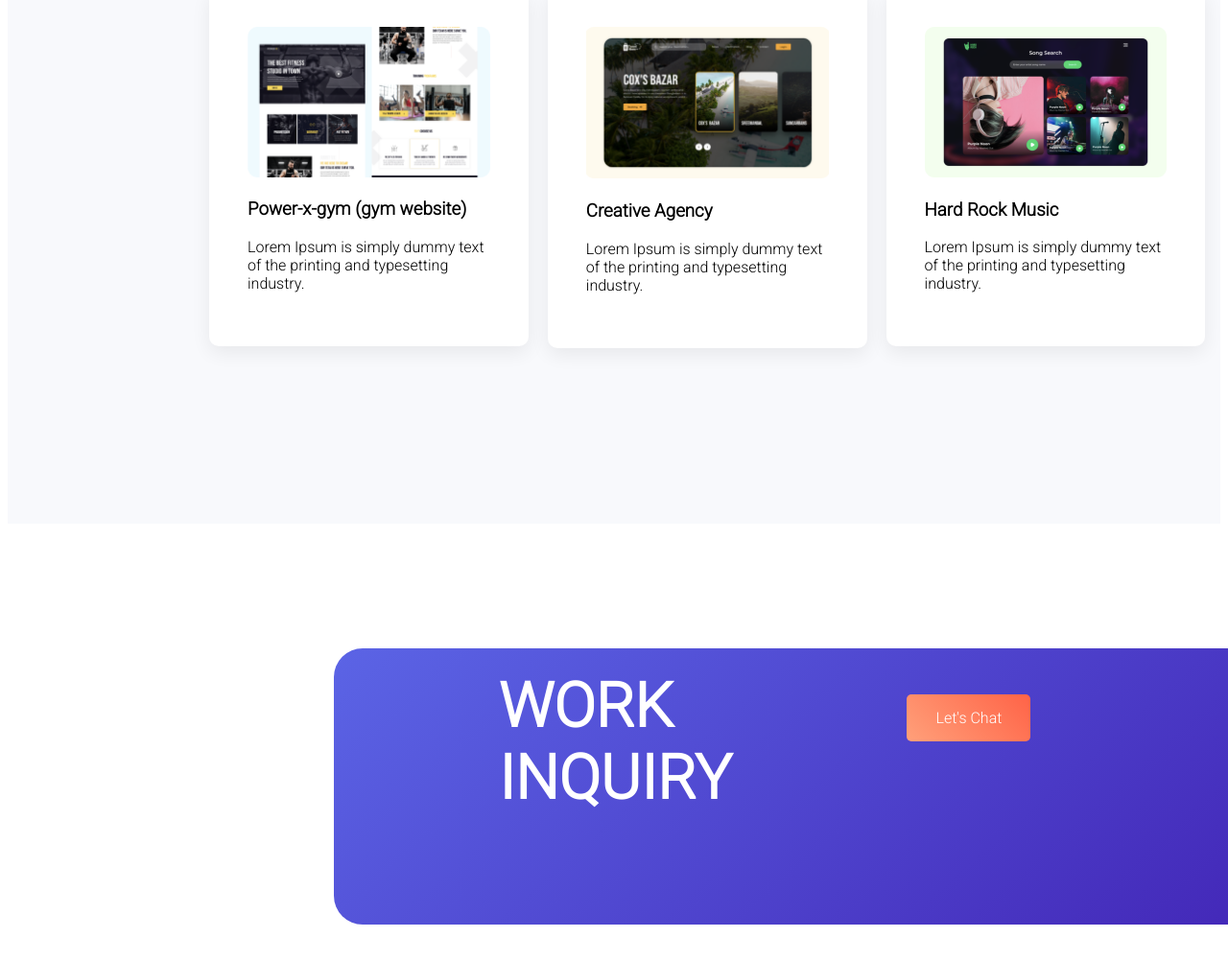
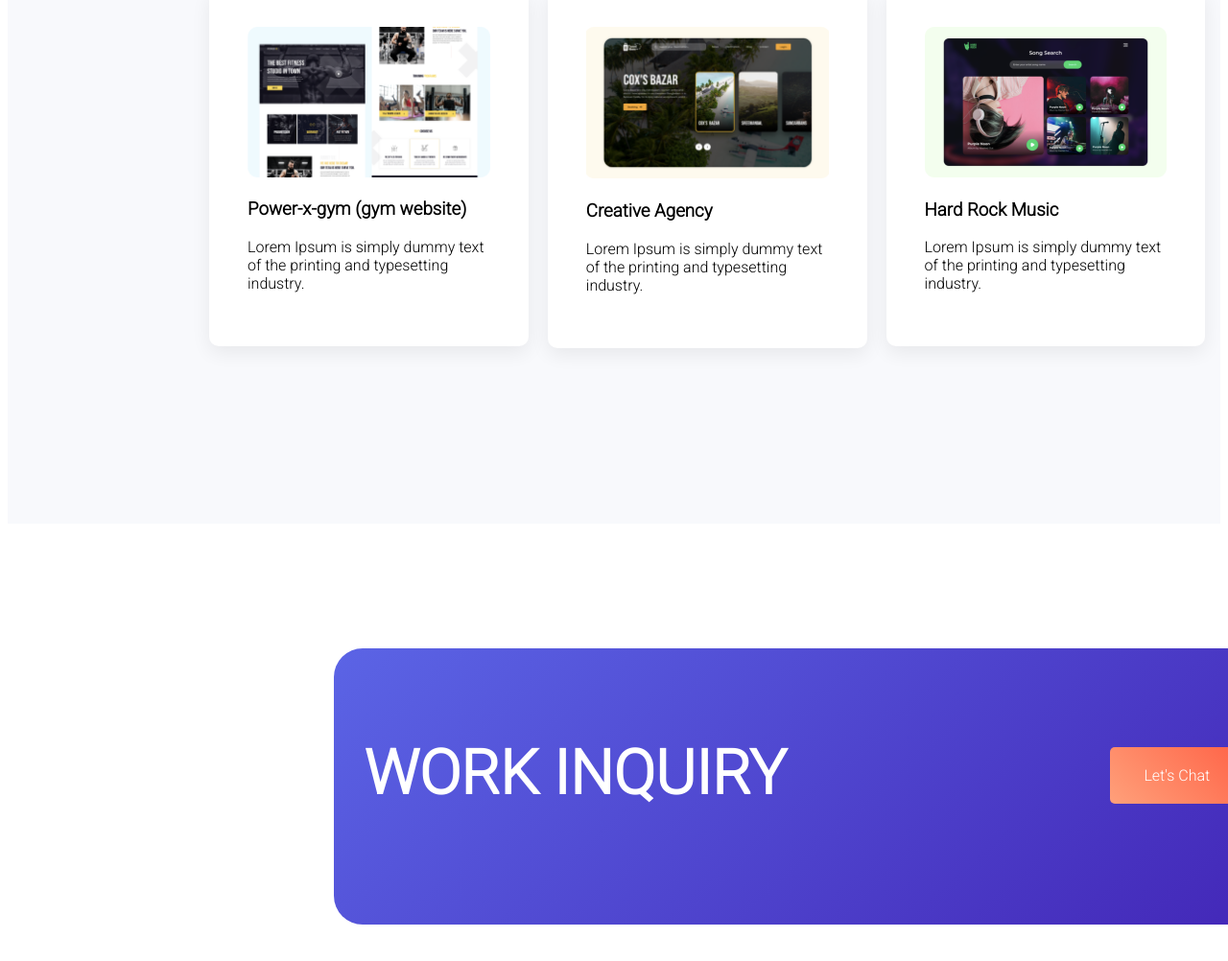
Before and after one commit to SajibNath2021/Assignment-01, a plain HTML site: page index.html in a window 1280 px wide. Shown: the part 1812-2814 px from the top of the page at 96% size. Drawn offline with Linux system fonts and the light colour scheme.

Commit message:
works inquarie done

```diff
--- a/index.css
+++ b/index.css
@@ -89,14 +89,20 @@ span{
 
 }
 .INQUIRY-design{
-    width: 40%;
+    width: 50%;
     float: left;
-    margin-left: 5%;
-    margin-right: 2%
+    margin-left: 95px;
+    margin-top: 60px;
 }
 #unique{
     font-size: 64px;
     color: #fff;
-    margin-top: -40px;
+    margin-top: 30px;
+    margin-left: -95px;
 
 }
+#unoque-button{
+    margin-left: 230px;
+    padding: 20px 35px;
+
+}
--- a/index.html
+++ b/index.html
@@ -65,10 +65,10 @@
     <section class="contact-section">
         <div class="contact">
 
-                <h3 id="unique" class="INQUIRY-design">WORK INQUIRY</h3>
+            <h3 id="unique" class="INQUIRY-design">WORK INQUIRY</h3>
 
-            <div class="INQUIRY-design">
-                <a class="button" href="">Let's Chat</a>
+            <div  class="INQUIRY-design">
+                <a id="unoque-button" class="button" href="">Let's Chat</a>
             </div>
         </div>
 
```
